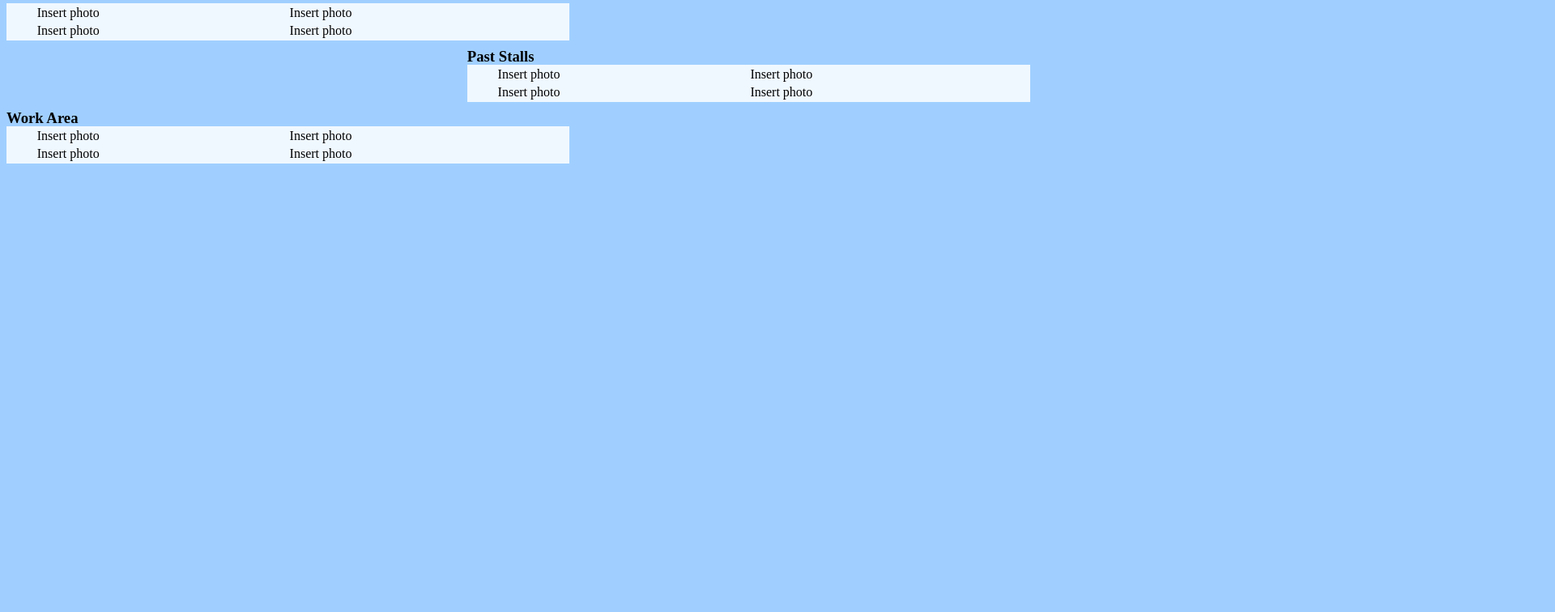
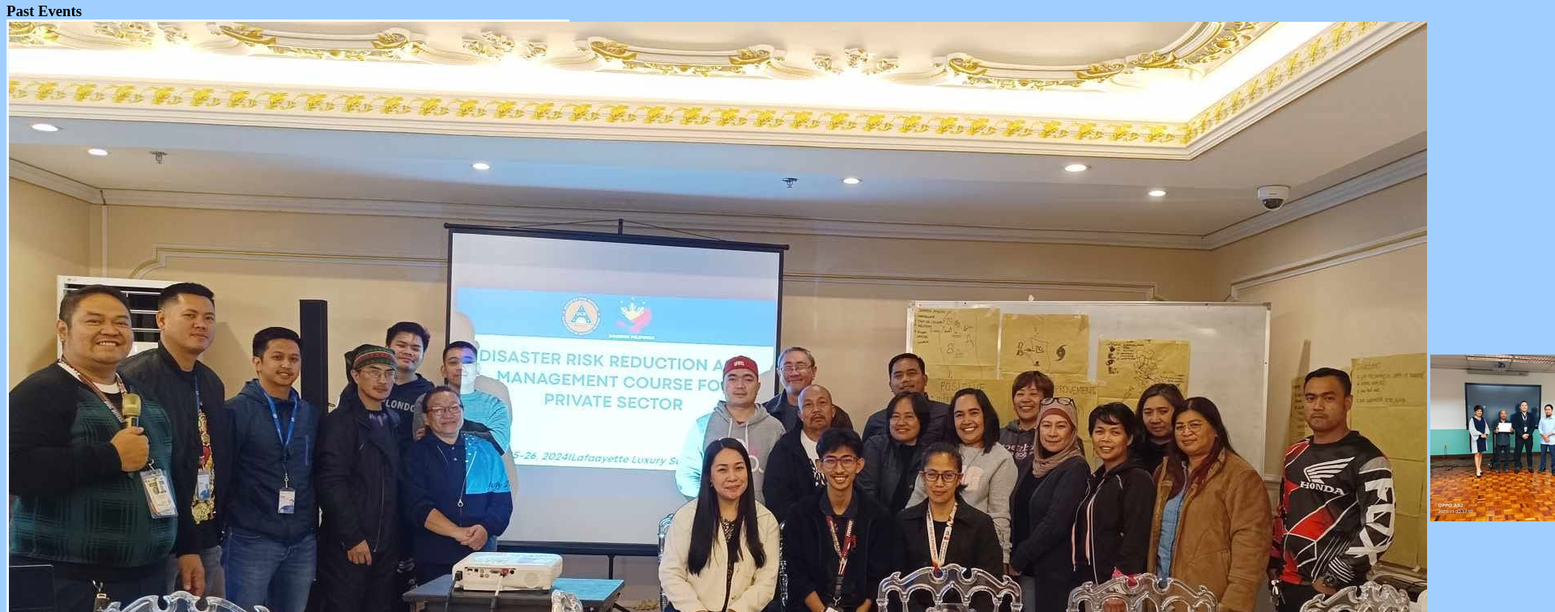
Before and after one commit to Ryfus-louxx/Reyes_MP1, a plain HTML site: page media.html in a window 1280 px wide. Shown: the part 111-867 px from the top of the page at 81% size, 1920 px wide, since content can reach past the window. Before the commit the page ends 800 px from the top, so only its background shows below. Drawn offline with Linux system fonts and the light colour scheme.

Commit message:
Update media.html

```diff
--- a/media.html
+++ b/media.html
@@ -7,7 +7,7 @@
   </head>
   <body>
     <header>
-      <h2>ZTR FOOD PRODUCTS</h2>
+      <h2><img src="logo.jpg" alt=logo"/></h2>
     </header>
      <nav id="navigation">
       <ul>
@@ -25,12 +25,8 @@
           <h3>Past Events</h3>
           <table border="0">
             <tr>
-              <td>Insert photo</td>
-              <td>Insert photo</td>
-            </tr>
-                        <tr>
-              <td>Insert photo</td>
-              <td>Insert photo</td>
+              <td><img src="seminar event.jpg"/></td>
+              <td><img src="anotherseminar.jpg"/></td>
             </tr>
           </table>
         </section>
@@ -38,25 +34,8 @@
           <h3>Past Stalls</h3>
           <table border="0">
             <tr>
-              <td>Insert photo</td>
-              <td>Insert photo</td>
-            </tr>
-                        <tr>
-              <td>Insert photo</td>
-              <td>Insert photo</td>
-            </tr>
-          </table>
-        </section>
-        <section>
-          <h3>Work Area</h3>
-          <table border="0">
-            <tr>
-              <td>Insert photo</td>
-              <td>Insert photo</td>
-            </tr>
-                        <tr>
-              <td>Insert photo</td>
-              <td>Insert photo</td>
+              <td><img src="samplepaststall.jpg"/></td>
+              <td><img src="paststall.jpg"/></td>
             </tr>
           </table>
         </section>
```
